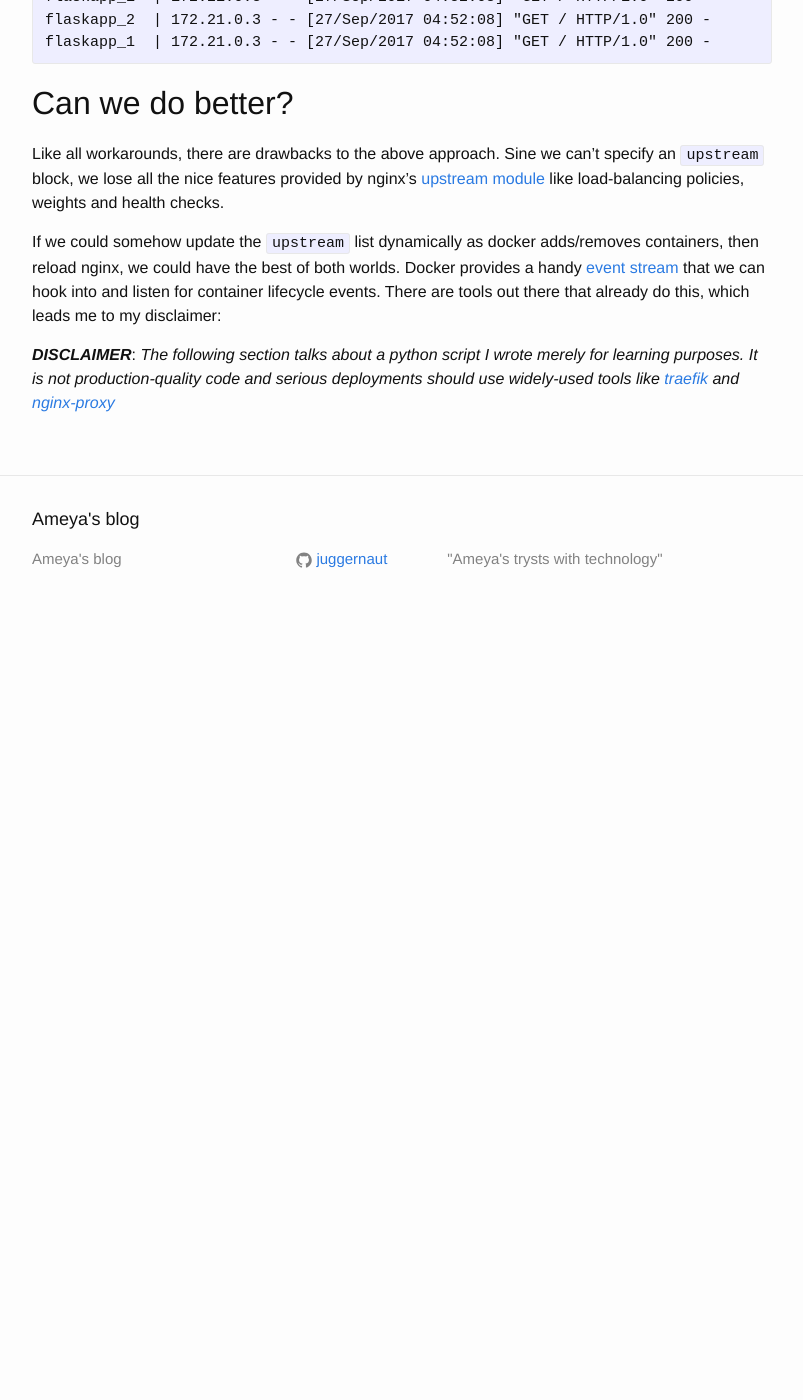
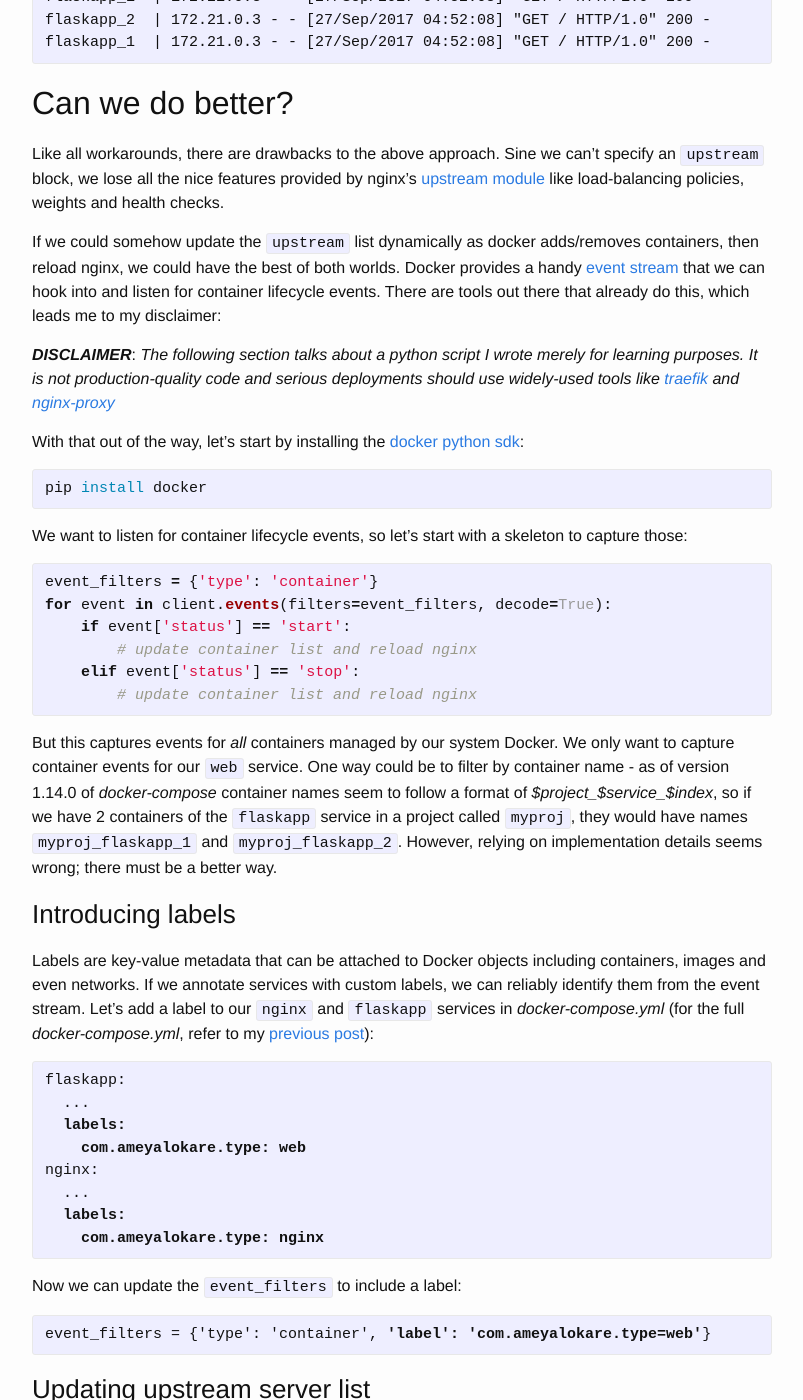
Before and after one commit to juggernaut/juggernaut.github.io, a Jekyll site: the page built from _posts/2017-09-27-nginx-dynamic-upstreams-docker.markdown, in a window 1280 px wide and 1400 px high, scrolled down 2022 px. Shown: the whole window, without its empty margins (238-1041 px from the left). Built offline with Jekyll 4.4.1, drawn with Linux system fonts in a browser that asks for light colours; before the commit the page ends 2652 px from its top, so only the background shows below that; some of the changed text lies outside the part shown.

Commit message:
Start python script

```diff
--- a/_posts/2017-09-27-nginx-dynamic-upstreams-docker.markdown
+++ b/_posts/2017-09-27-nginx-dynamic-upstreams-docker.markdown
@@ -4,7 +4,7 @@ title:  "Dynamic Nginx configuration for Docker with Python"
 date:   2017-09-27 18:40:23
 categories: "docker"
 ---
-In my [previous post]({{ site.baseurl }}{% post_url 2017-09-14-docker-migrating-legacy-links %}), I wrote about my multi-container setup with `docker-compose`.
+In my [previous post]({{ site.baseurl }}{% post_url 2017-09-20-nginx-flask-postgres-docker-compose %}), I wrote about my multi-container setup with `docker-compose`.
 One of the benefits of `docker-compose` is that it makes it easy to scale; for example, to scale the `web` service, you can simply run:
 {% highlight bash %}
 $ docker-compose up -d --scale web=2
@@ -12,7 +12,7 @@ $ docker-compose up -d --scale web=2
 If the `web` service is currently running 1 container, `docker-compose` will spin up an additional one. If you have nginx fronting the web
 service (like in my setup), we'd expect nginx to round-robin requests between the two `web` containers, right?
 
-Recall how the nginx config looks like:
+Let's check it for ourselves. Recall how the nginx config looks like:
 
 <pre>
 server {
@@ -62,7 +62,7 @@ https://tenzer.dk/nginx-with-dynamic-upstreams/) goes into detail about how this
 
 ## The Workaround
 
-TL;DR of the blog post mentioned - if you want to avoid a hefty $2000 per instance license for _NGINX Plus_, write your configuration like this:
+_TL;DR_ of the blog post mentioned - if you want to avoid a hefty $2000 per instance license for _NGINX Plus_, write your configuration like this:
 
 <pre>
 <b>resolver 127.0.0.11;
@@ -97,3 +97,64 @@ that we can hook into and listen for container lifecycle events. There are tools
 disclaimer:
 
 _**DISCLAIMER**_: <em>The following section talks about a python script I wrote merely for learning purposes. It is not production-quality code and serious deployments should use widely-used tools like [traefik](https://traefik.io/) and [nginx-proxy](https://github.com/jwilder/nginx-proxy)</em>
+
+With that out of the way, let's start by installing the [docker python sdk](https://docker-py.readthedocs.io/en/stable/):
+{% highlight bash %}
+pip install docker
+{% endhighlight %}
+
+We want to listen for container lifecycle events, so let's start with a skeleton to capture those:
+{% highlight python %}
+event_filters = {'type': 'container'}
+for event in client.events(filters=event_filters, decode=True):
+    if event['status'] == 'start':
+        # update container list and reload nginx
+    elif event['status'] == 'stop':
+        # update container list and reload nginx
+{% endhighlight %}
+
+But this captures events for _all_ containers managed by our system Docker. We only want to capture container events for our `web` service.
+One way could be to filter by container name - as of version 1.14.0 of _docker-compose_ container names seem to follow a format of
+_$project\_$service\_$index_, so if we have 2 containers of the `flaskapp` service in a project called `myproj`, they would have
+names `myproj_flaskapp_1` and `myproj_flaskapp_2`. However, relying on implementation details seems wrong; there must be a better way.
+
+### Introducing labels
+
+Labels are key-value metadata that can be attached to Docker objects including containers, images and even networks. If we annotate
+services with custom labels, we can reliably identify them from the event stream. Let's add a label to our `nginx` and `flaskapp`
+services in _docker-compose.yml_ (for the full _docker-compose.yml_, refer to my [previous post]({{ site.baseurl }}{% post_url 2017-09-20-nginx-flask-postgres-docker-compose %})):
+<pre>
+flaskapp:
+  ...
+  <b>labels:
+    com.ameyalokare.type: web</b>
+nginx:
+  ...
+  <b>labels:
+    com.ameyalokare.type: nginx</b>
+</pre>
+
+Now we can update the `event_filters` to include a label:
+<pre>
+event_filters = {'type': 'container', <b>'label': 'com.ameyalokare.type=web'</b>}
+</pre>
+
+### Updating upstream server list
+
+Our python script needs to maintain a list of currently running `web` containers, and if this list changes, we'll reload nginx.
+Let's use a _dict_ mapping container_ids to container_objects for this:
+
+{% highlight python %}
+web_servers = {}
+event_filters = {'type': 'container', 'label': 'com.ameyalokare.type=web'}
+for event in client.events(filters=event_filters, decode=True):
+    if event['status'] == 'start':
+        web_servers[event['id']] = client.containers.get(event['id'])
+    elif event['status'] == 'stop':
+        del web_servers[event['id']]
+    else:
+        continue
+    print "Received {} event for container {}".format(event['status'], event['id'])
+    # TO BE IMPLEMENTED
+    # update_config_and_reload_nginx(client, web_servers)
+{% endhighlight %}
```
Also changed, not shown: other parts of _posts/2017-09-27-nginx-dynamic-upstreams-docker.markdown (+1 -1 lines).
